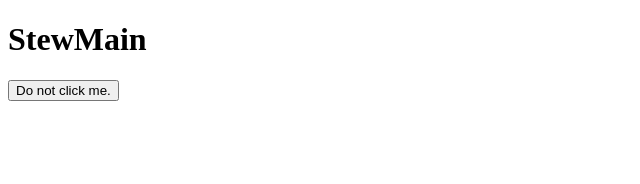
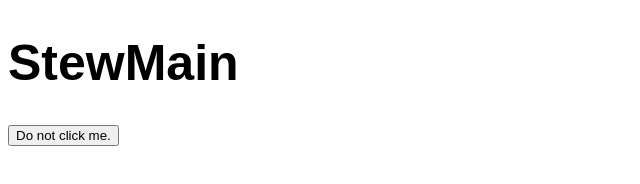
Before and after one commit to OneStewMany/onestewmany.github.io, a plain HTML site: page index.html in a window 1280 px wide. Shown: the whole page, without its empty margins (0-640 px from the left). Drawn offline with Linux system fonts and the light colour scheme.

Commit message:
did stuff

```diff
--- a/css/styles.css
+++ b/css/styles.css
@@ -3,3 +3,10 @@
     padding: 0;
     margin: auto;
 }
+
+#Main-heading
+{
+    font-size: 50px;
+    font-family: Arial, Helvetica, sans-serif;
+
+}
--- a/index.html
+++ b/index.html
@@ -6,8 +6,11 @@
 
 </head>
 <body>
-    <h1>StewMain</h1>
-    <button type="button" id="dont-click-button">Do not click me.</button>
     <script src=".\js\script.js"></script>
+    <div id="container">
+        <h1 id="Main-heading">StewMain</h1>
+        <button type="button" id="dont-click-button">Do not click me.</button>
+    </div>
+
 </body>
 </html>
```
